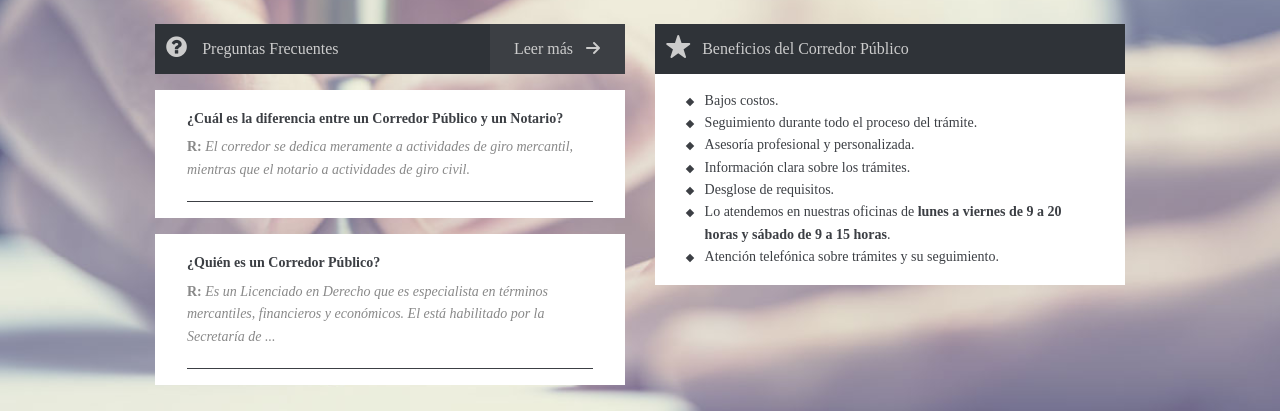
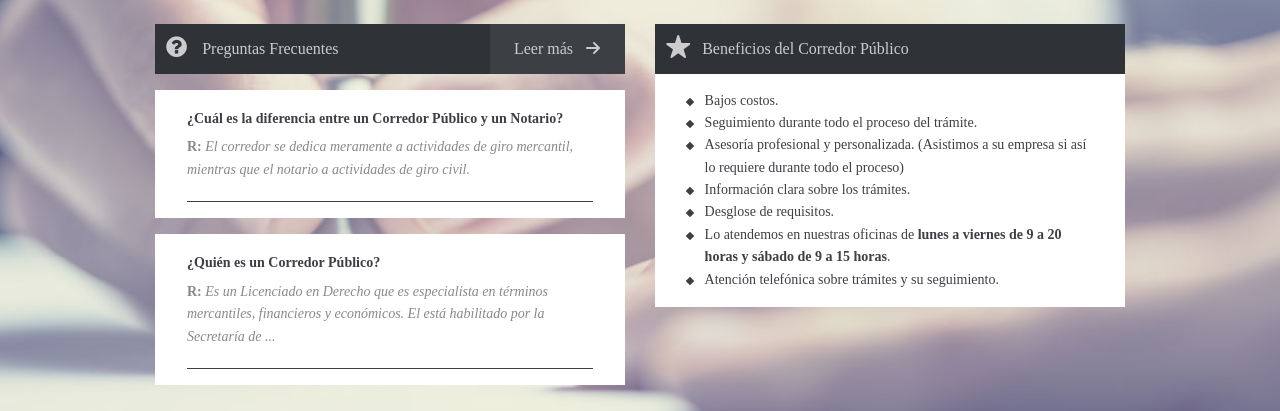
Before and after one commit to lixsalazar/correduria4, a website: page index.html in a window 1280 px wide. Shown: the part 1780-2191 px from the top of the page. Drawn offline with Linux system fonts and the light colour scheme; some packages are replaced by stand-ins of ours; a web font is replaced by a local one.

Commit message:
cambio de texto beneficios del corredor publico

```diff
--- a/index.html
+++ b/index.html
@@ -444,7 +444,7 @@
 				<ul class="list-bullet-diamond">
 					<li>Bajos costos.</li>
 					<li>Seguimiento durante todo el proceso del trámite.</li>
-					<li>Asesoría profesional y personalizada.</li>
+					<li>Asesoría profesional y personalizada. (Asistimos a su empresa si así lo requiere durante todo el proceso)</li>
 					<li>Información clara sobre los trámites.</li>
 					<li>Desglose de requisitos.</li>
 					<li>Lo atendemos en nuestras oficinas de <strong>lunes a viernes de 9 a 20 horas y sábado de 9 a 15 horas</strong>.</li>
```
